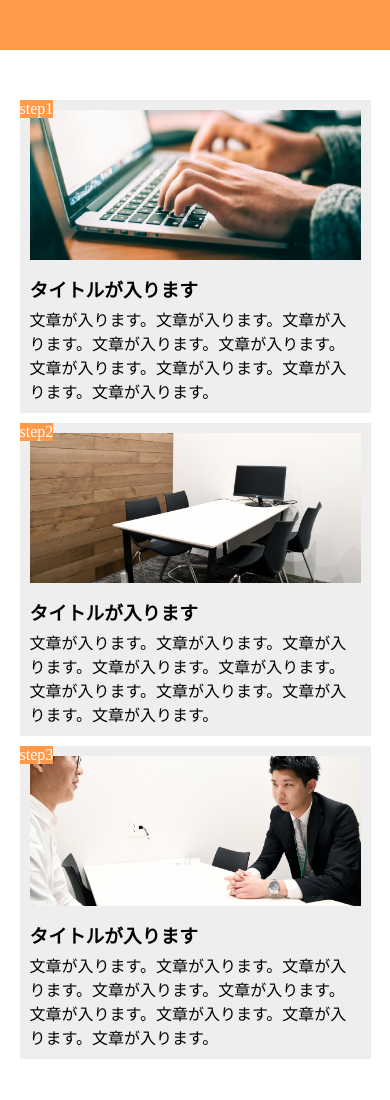
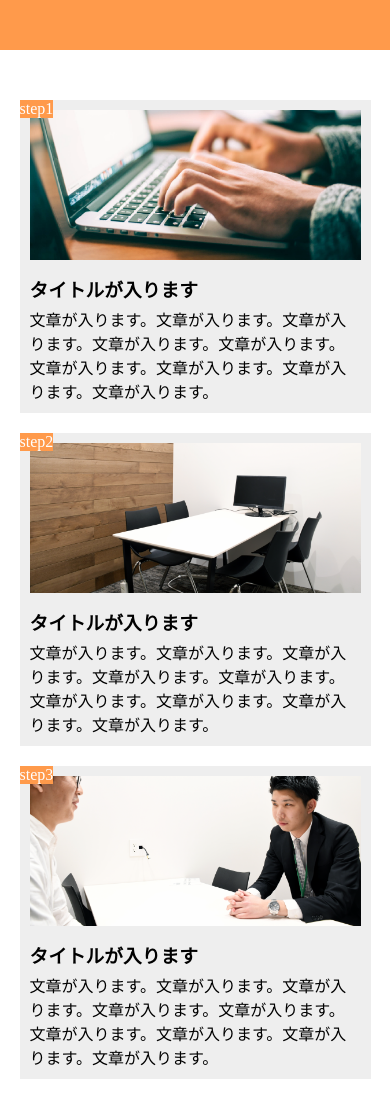
Before and after one commit to ryusei455/wckadai, a plain HTML site: page kadai/index.html in a window 390 px wide. Shown: the top 1100 px of the page. Drawn offline with Linux system fonts and the light colour scheme.

Commit message:
[Update]課題1修正

```diff
--- a/kadai/style.css
+++ b/kadai/style.css
@@ -70,17 +70,20 @@
       main {
           width: 100%;
           display: block;
-          padding: 40px 0;
+          padding: 50px 0;
           margin: 0px;
       }
+
       .step-box {
           width: 90%;
-          margin: 10px auto;
+          margin: 0px auto;
+          margin-bottom: 20px;
 
       }
 
       .step-box:last-child {
         margin-right: auto;
+        margin-bottom: 0;
       }
 
 
```
